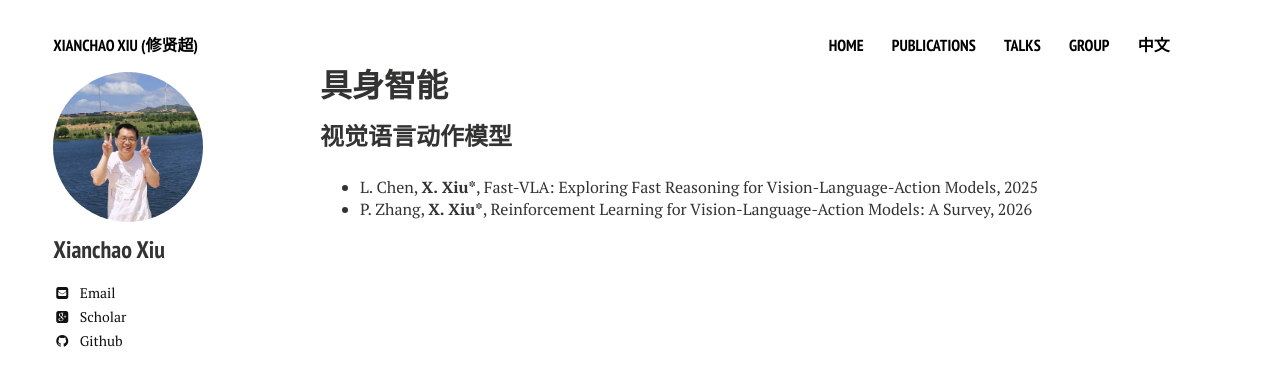
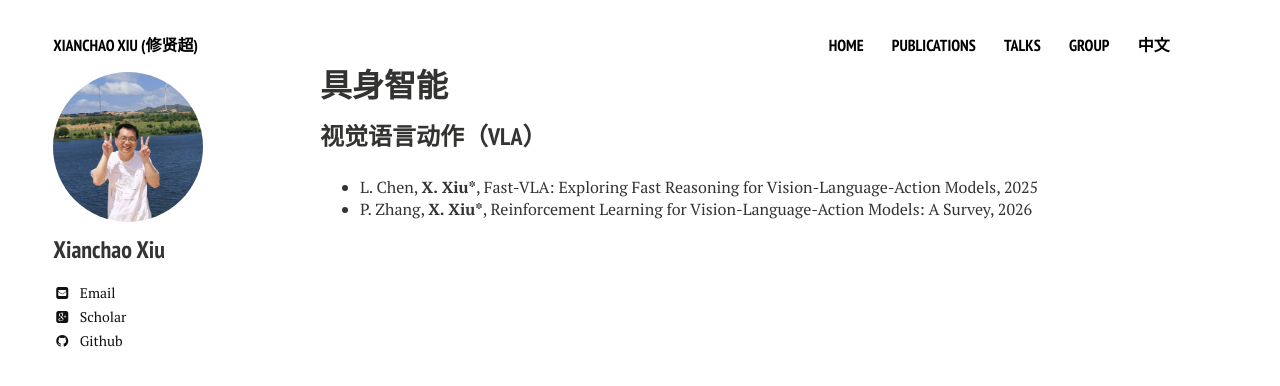
Before and after one commit to xianchaoxiu/xianchaoxiu.github.io, a Jekyll site: the page built from chinese/research/EAI/index.md, in a window 1280 px wide. Shown: the top 386 px of the page. Built offline with Jekyll 4.4.1, drawn with Linux system fonts in a browser that asks for light colours; nearby versions of some CDN libraries.

Commit message:
Update index.md

```diff
--- a/chinese/research/EAI/index.md
+++ b/chinese/research/EAI/index.md
@@ -6,6 +6,6 @@ share: false
 ---
 
 
-### 视觉语言动作模型
+### 视觉语言动作（VLA）
 * L. Chen, <b>X. Xiu*</b>, Fast-VLA: Exploring Fast Reasoning for Vision-Language-Action Models, 2025 <br>
 * P. Zhang, <b>X. Xiu*</b>, Reinforcement Learning for Vision-Language-Action Models: A Survey, 2026 <br>
```
